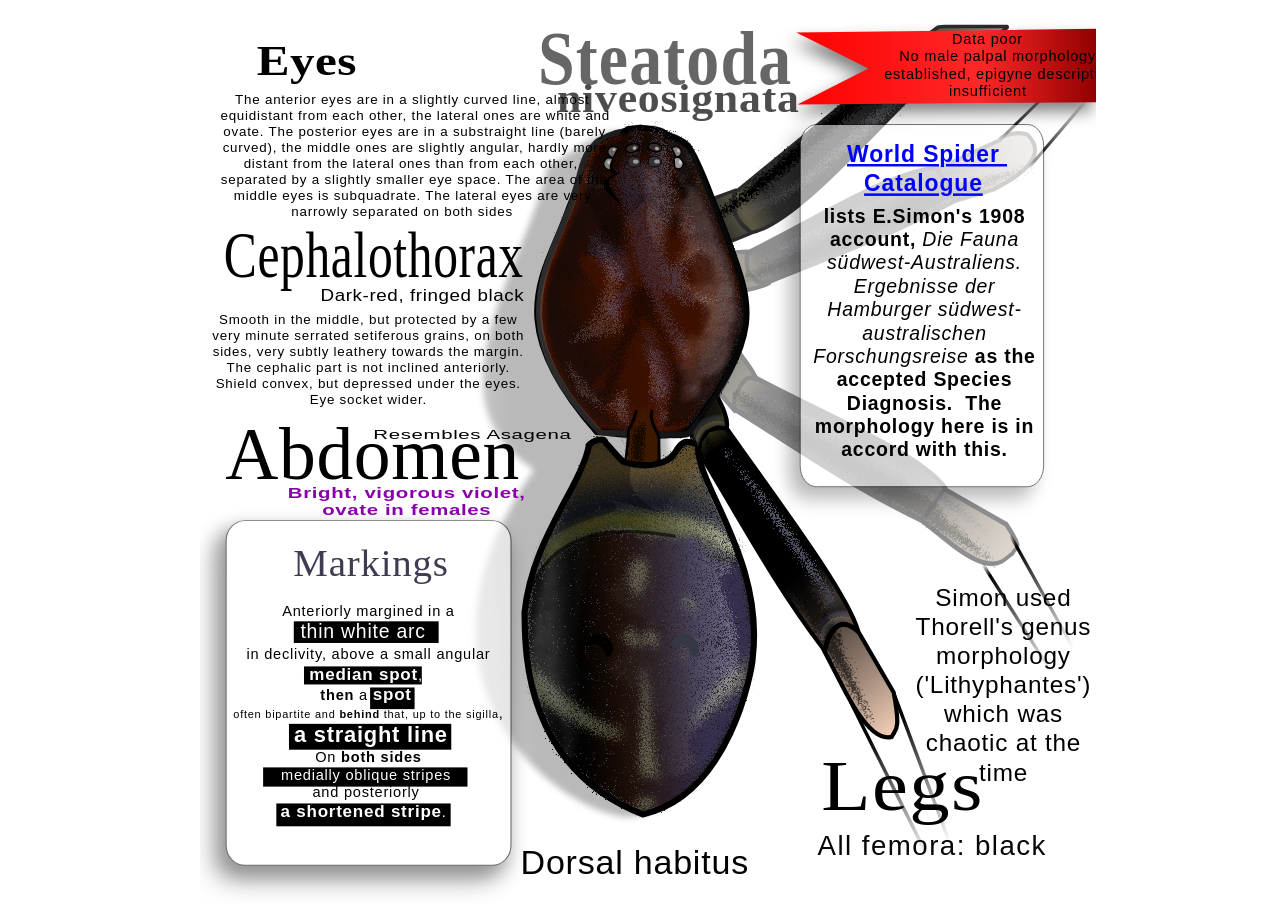
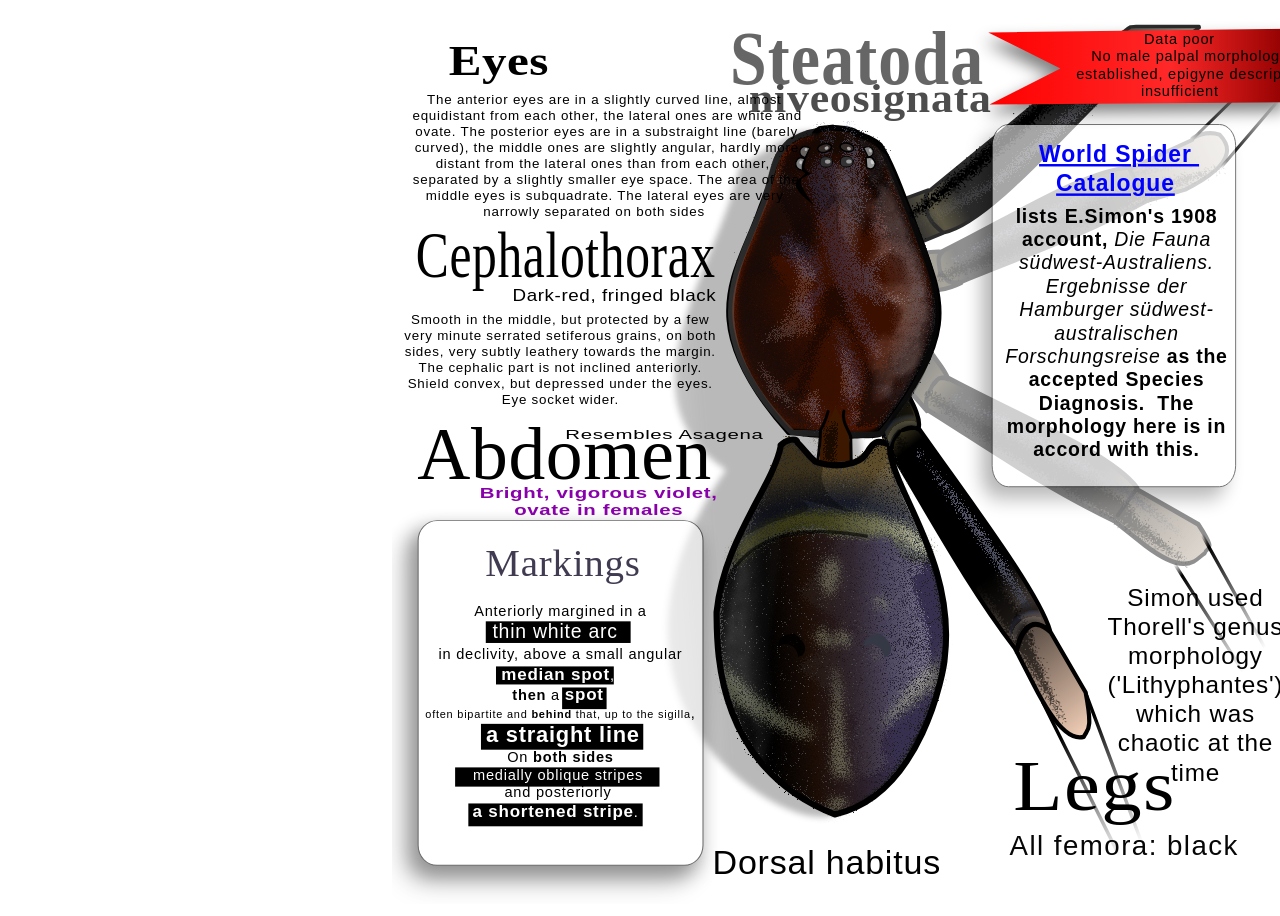
Before and after one commit to Kre8/S.niveosignata, a plain HTML site: page index.html in a window 1280 px wide. Drawn offline with Linux system fonts and the light colour scheme.

Commit message:
Update index.html

```diff
--- a/index.html
+++ b/index.html
@@ -12,8 +12,8 @@
         <meta name="viewport" content="width=device-width, initial-scale=1">
         <link rel="stylesheet" href="">
     </head>
-    <body>
-     <embed src="Steatoda_niveosignata_cd.svg" style="width:70vw; height:70vw; border:none; margin-left:15vw"></embed>
+    <body style="padding-left:15vw;">
+     <embed src="Steatoda_niveosignata_cd.svg" style="width:70vw; height:70vw; border:none; margin-left:15vw;"></embed>
 
         <script src="" async defer></script>
     </body>
```
